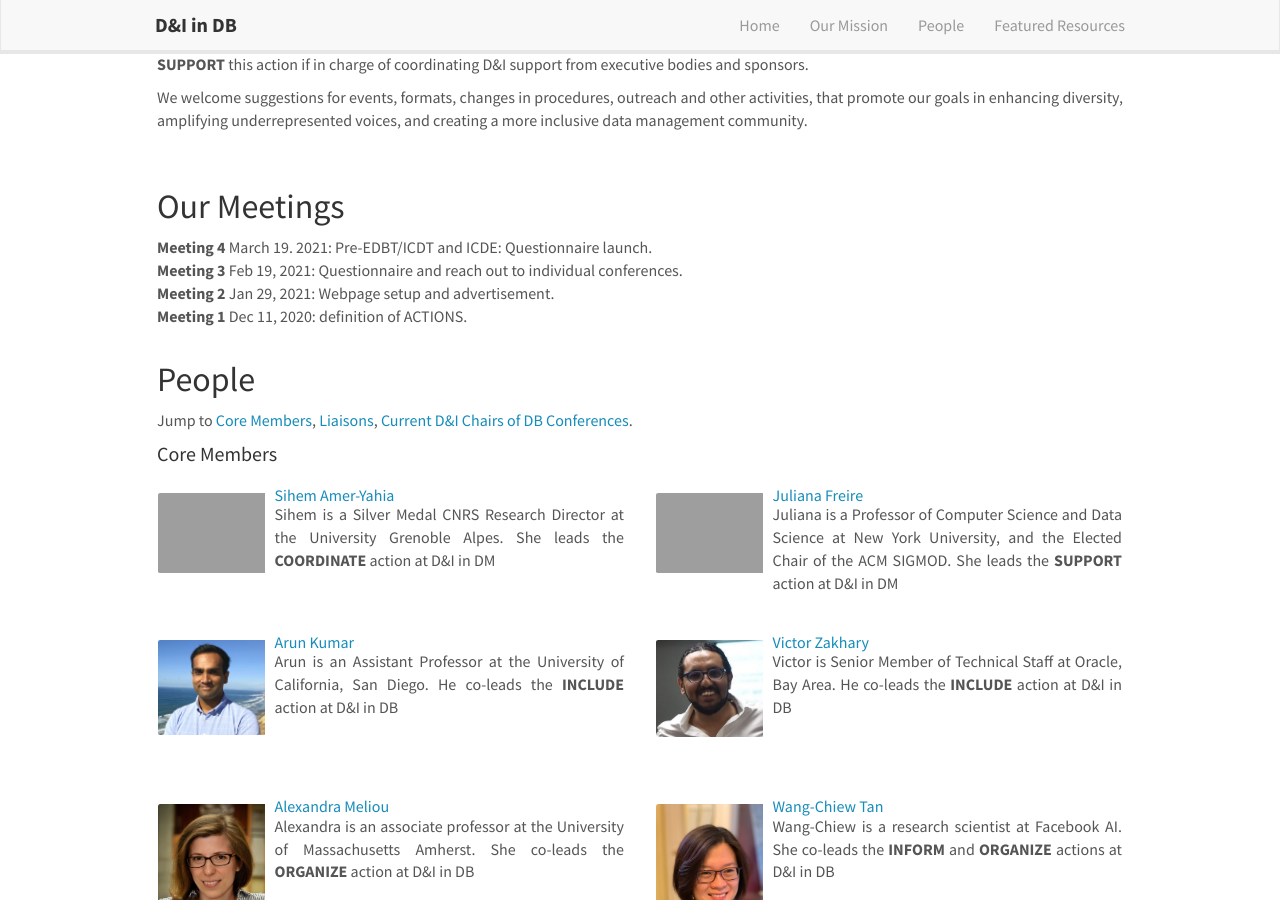
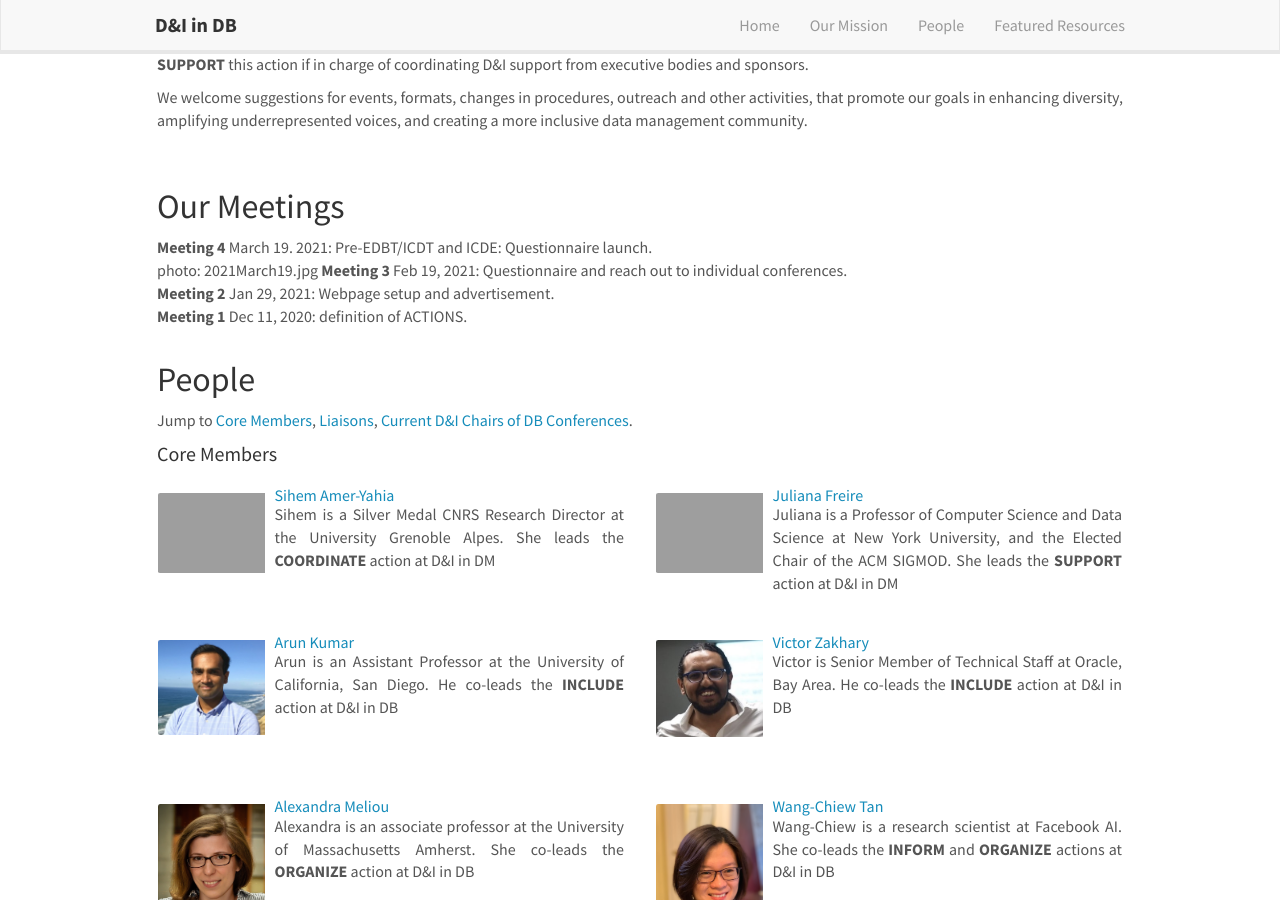
Before and after one commit to zmeihui/dbdni.github.io, a Jekyll site: the page built from index.md, in a window 1280 px wide and 900 px high, scrolled down 639 px. Built offline with Jekyll 4.4.1, drawn with Linux system fonts in a browser that asks for light colours; nearby versions of some CDN libraries.

Commit message:
Update home.html

```diff
--- a/_includes/home.html
+++ b/_includes/home.html
@@ -42,7 +42,7 @@
 <p id="meetings">&nbsp;</p>
 <h2>Our Meetings</h2>
 <p align="justify">
-  <b>Meeting 4</b> March 19. 2021: Pre-EDBT/ICDT and ICDE: Questionnaire launch.<br/>
+  <b>Meeting 4</b> March 19. 2021: Pre-EDBT/ICDT and ICDE: Questionnaire launch.<br/> photo: 2021March19.jpg
   <b>Meeting 3</b> Feb 19, 2021: Questionnaire and reach out to individual conferences.<br/>
   <b>Meeting 2</b> Jan 29, 2021: Webpage setup and advertisement. <br/>
   <b>Meeting 1</b> Dec 11, 2020: definition of ACTIONS. <br/>
```
